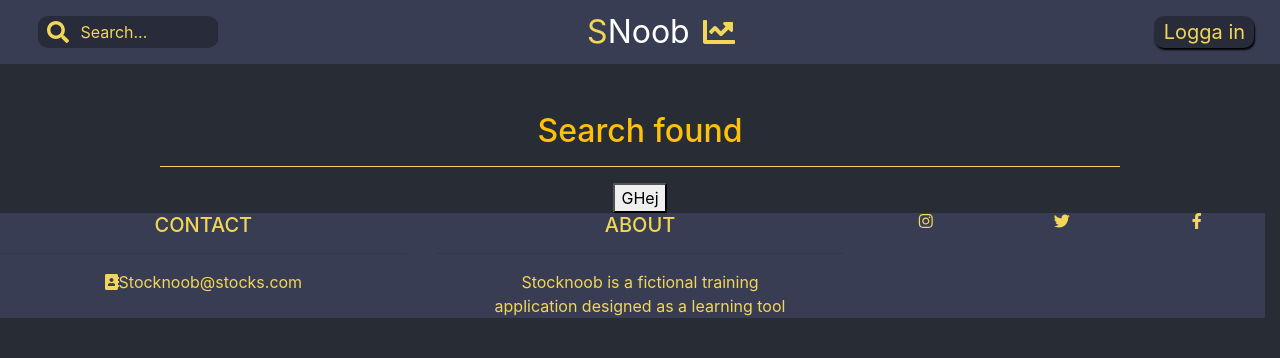
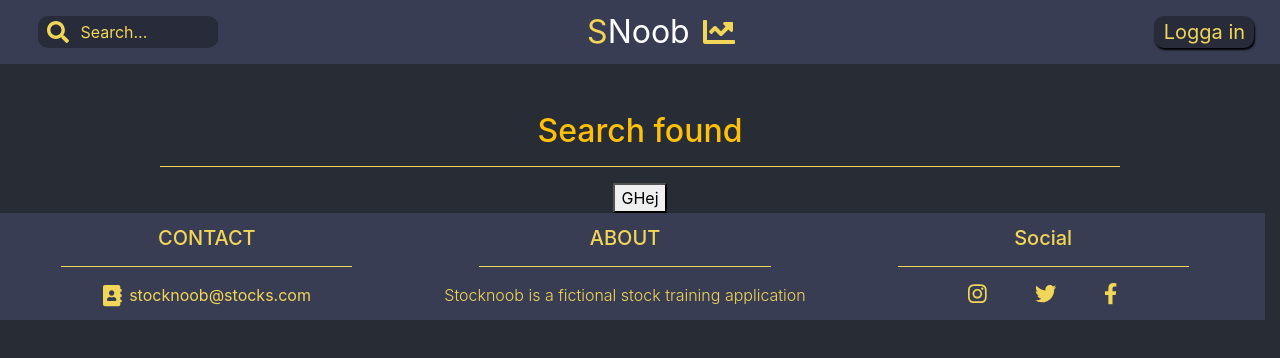
Before and after one commit to HawkieOne/StockNoobReact, a React (Create React App) app: page /search in a window 1280 px wide. Shown: the top 358 px of the page. Built offline with nearby package versions, Linux system fonts and the light colour scheme; no server answers.

Commit message:
Made the footer thinner

```diff
--- a/src/components/Footer.css
+++ b/src/components/Footer.css
@@ -2,52 +2,14 @@
     width: 100%;
     background-color: #383D53;
     color: #F2D658;
+    padding: 1%;
 }
 
-/* .Bottom .container{
-    display: flex;
-    justify-content: space-between;
-    align-items: center;
+
+.seperator{
+    border-color: #F2D658;
 }
 
-.Bottom .container .seperator{
-    border-color: #F2D658;
-    width: 10rem;
+.mail {
+    margin-right: 2%;
 }
-
-.Bottom .container .left{
-    margin-top: 2rem;
-    font-size: 22px;
-    color: #F2D658;
-}
-
-.Bottom .container .left span{
-    font-size: 18px;
-    color: #F2D658;
-}
-
-.Bottom .container .left .mail{
-    margin-right: 8px;
-}
-
-.Bottom .container .middle{
-    margin-top: 4rem;
-    font-size: 22px;
-    color: #F2D658;
-}
-
-.Bottom .container .middle span{
-    font-size: 18px;
-    color: #F2D658;
-}
-
-.Bottom .container .right{
-    margin-top: 4rem;
-
-}
-.Bottom .container .right .icon{
-    color: #F2D658;
-    margin: 25px;
-    font-size: 33px;
-
-} */
--- a/src/components/Footer.js
+++ b/src/components/Footer.js
@@ -10,24 +10,26 @@ export default function Footer() {
         <div className="footer row">
             <div className="col">
                     <h5>CONTACT</h5>
-                    <hr className="seperator"/>
+                    <hr className="seperator w-75"/>
                     <span>
-                    <FontAwesomeIcon className="mail" icon={faAddressBook} />
-                    Stocknoob@stocks.com
+                    <FontAwesomeIcon className="mail fa-lg" icon={faAddressBook} />
+                    stocknoob@stocks.com
                     </span>
                 </div>
+                <div className="col font-weight-light">
+                    <h5>ABOUT</h5>
+                    <hr className="seperator w-75"/>
+                    Stocknoob is a fictional stock training
+                    application
+                </div>
                 <div className="col">
-                    <h5>ABOUT</h5>
-                    <hr className="seperator"/>
-                    <span>
-                    Stocknoob is a fictional training
-                    <br/>
-                    application designed as a learning tool</span>
-                </div>
-                <div className="col row">
-                    <FontAwesomeIcon className="icon col" icon={faInstagram} />
-                    <FontAwesomeIcon className="icon col" icon={faTwitter} />
-                    <FontAwesomeIcon className="icon col" icon={faFacebookF} />
+                    <h5>Social</h5>
+                    <hr className="seperator w-75"/>
+                    <div className="d-flex justify-content-center">
+                        <FontAwesomeIcon className="icon mr-5 fa-lg" icon={faInstagram} />
+                        <FontAwesomeIcon className="icon fa-lg" icon={faTwitter} />
+                        <FontAwesomeIcon className="icon ml-5 fa-lg" icon={faFacebookF} />
+                    </div>
                 </div>
         </div>
     )
```
